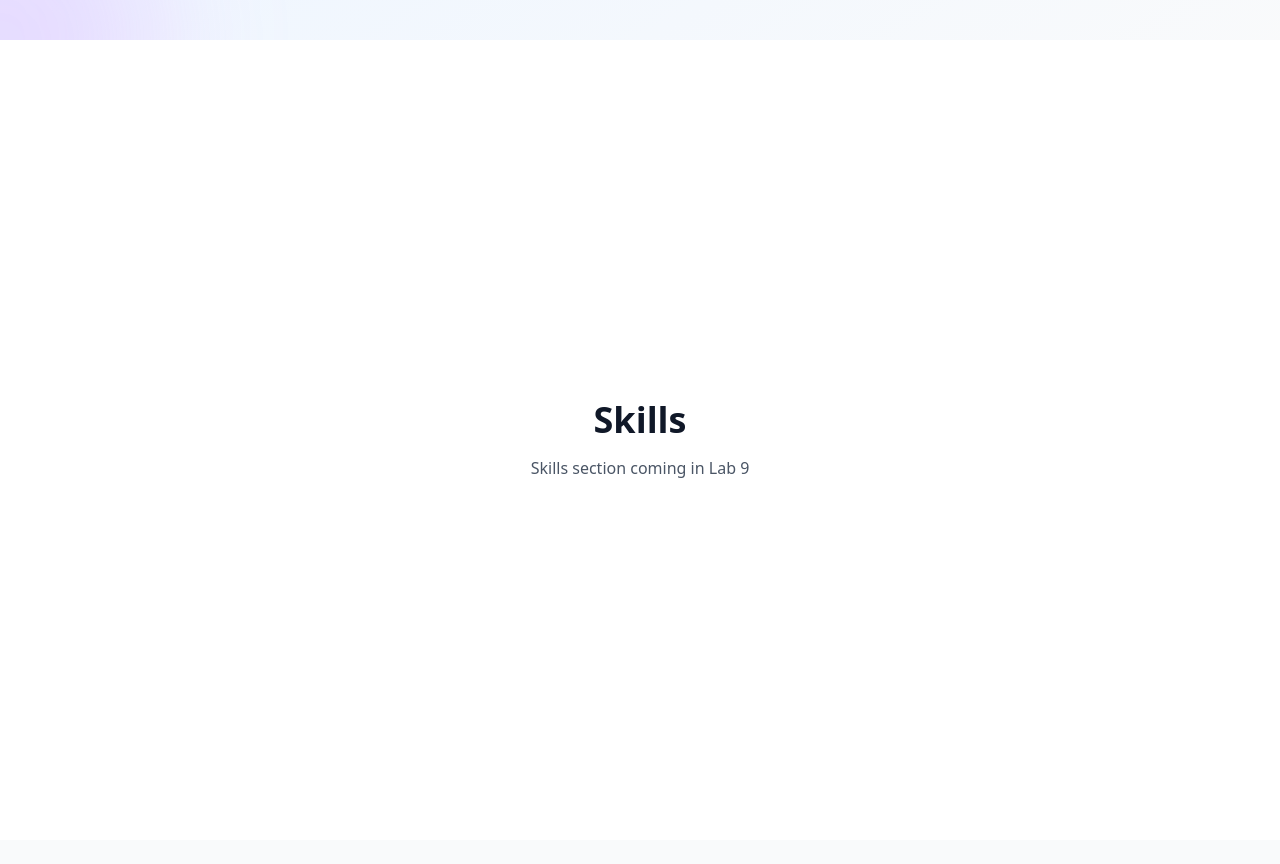
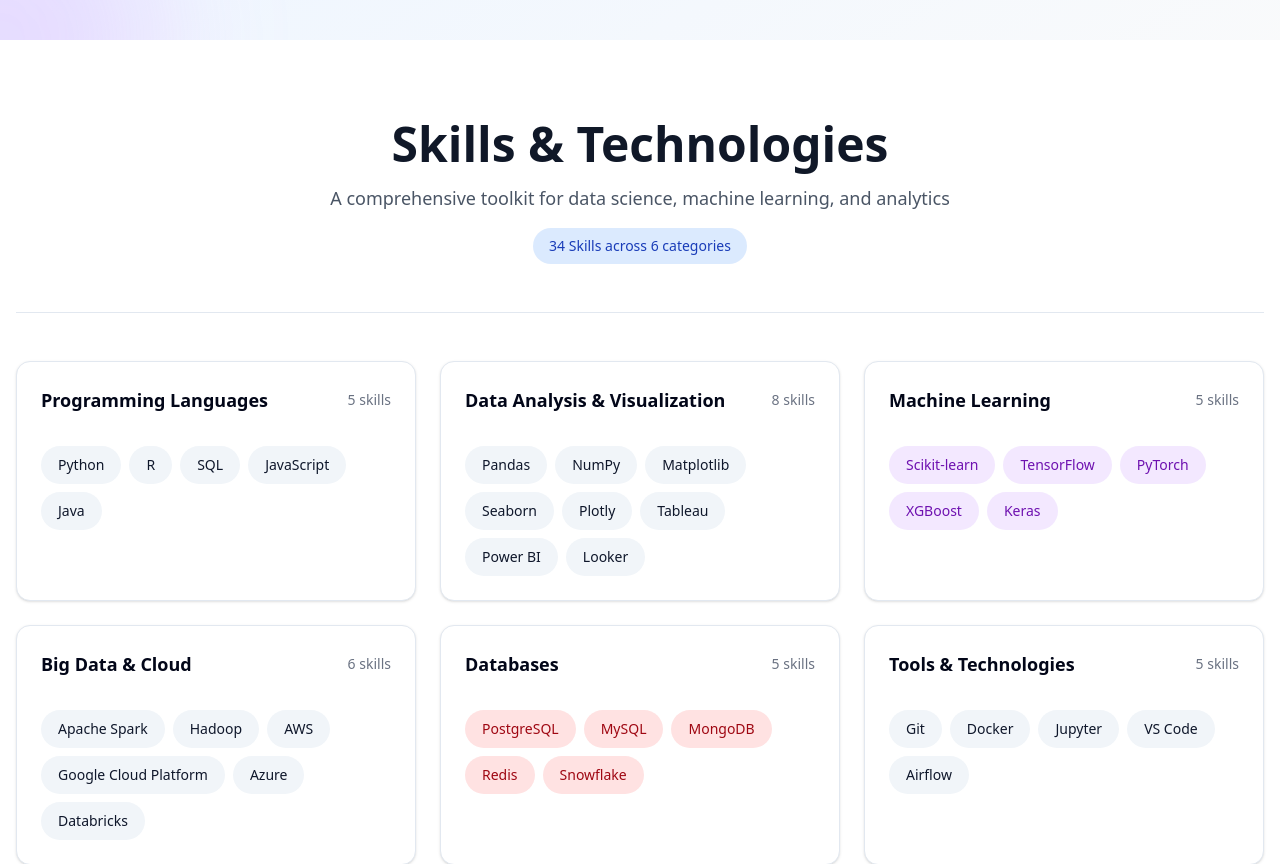
Before and after one commit to quantumudit/quantumudit-website, a Next.js app: page / in a window 1280 px wide. Shown: the part 760-1624 px from the top of the page. Built offline with nearby package versions, Linux system fonts and the light colour scheme.

Commit message:
feat(skills): add skills section with categorized badges

```diff
--- a/app/page.tsx
+++ b/app/page.tsx
@@ -1,5 +1,6 @@
 import Navigation from '@/components/layout/Navigation';
 import HeroSection from '@/components/sections/HeroSection';
+import SkillsSection from '@/components/sections/SkillsSection';
 
 export default function Home() {
   return (
@@ -7,20 +8,10 @@ export default function Home() {
       <Navigation />
 
       <main>
-        {/* Hero Section - replaces old home section */}
         <HeroSection />
 
-        {/* Skills Section Placeholder */}
-        <section id="skills" className="min-h-screen flex items-center justify-center bg-white dark:bg-gray-800">
-          <div className="container mx-auto px-4 text-center">
-            <h2 className="text-4xl font-bold text-gray-900 dark:text-white mb-4">
-              Skills
-            </h2>
-            <p className="text-gray-600 dark:text-gray-400">
-              Skills section coming in Lab 9
-            </p>
-          </div>
-        </section>
+        {/* Skills Section - replaces placeholder */}
+        <SkillsSection />
 
         {/* Projects Section Placeholder */}
         <section id="projects" className="min-h-screen flex items-center justify-center bg-gray-50 dark:bg-gray-900">
--- /dev/null
+++ b/components/portfolio/SkillBadge.tsx
@@ -0,0 +1,33 @@
+import { Badge } from '@/components/ui/badge';
+
+interface SkillBadgeProps {
+    skill: string;
+    category?: string;
+}
+
+export default function SkillBadge({ skill, category }: SkillBadgeProps) {
+    // Color mapping by category
+    const getCategoryColor = (cat?: string) => {
+        if (!cat) return 'default';
+
+        const colors: { [key: string]: string } = {
+            'programming': 'bg-blue-100 text-blue-800 dark:bg-blue-900 dark:text-blue-200',
+            'data-analysis': 'bg-green-100 text-green-800 dark:bg-green-900 dark:text-green-200',
+            'machine-learning': 'bg-purple-100 text-purple-800 dark:bg-purple-900 dark:text-purple-200',
+            'big-data': 'bg-orange-100 text-orange-800 dark:bg-orange-900 dark:text-orange-200',
+            'databases': 'bg-red-100 text-red-800 dark:bg-red-900 dark:text-red-200',
+            'tools': 'bg-gray-100 text-gray-800 dark:bg-gray-700 dark:text-gray-200',
+        };
+
+        return colors[cat.toLowerCase().replace(/\s+/g, '-')] || 'default';
+    };
+
+    return (
+        <Badge
+            variant="secondary"
+            className={`px-4 py-2 text-sm font-medium transition-all hover:scale-105 hover:shadow-md cursor-default ${getCategoryColor(category)}`}
+        >
+            {skill}
+        </Badge>
+    );
+}
--- /dev/null
+++ b/components/sections/SkillsSection.tsx
@@ -0,0 +1,74 @@
+import { Card, CardHeader, CardTitle, CardContent } from '@/components/ui/card';
+import { Separator } from '@/components/ui/separator';
+import SkillBadge from '@/components/portfolio/SkillBadge';
+import { getSkills, getSkillsCount } from '@/lib/data';
+
+export default function SkillsSection() {
+    const skills = getSkills();
+    const totalSkills = getSkillsCount();
+
+    return (
+        <section
+            id="skills"
+            className="py-20 bg-white dark:bg-gray-800"
+        >
+            <div className="container mx-auto px-4">
+
+                {/* Section Header */}
+                <div className="text-center mb-12">
+                    <h2 className="text-4xl md:text-5xl font-bold text-gray-900 dark:text-white mb-4">
+                        Skills & Technologies
+                    </h2>
+                    <p className="text-lg text-gray-600 dark:text-gray-400 max-w-2xl mx-auto">
+                        A comprehensive toolkit for data science, machine learning, and analytics
+                    </p>
+                    <div className="mt-4">
+                        <span className="inline-block px-4 py-2 bg-blue-100 dark:bg-blue-900/30 text-blue-800 dark:text-blue-300 rounded-full text-sm font-medium">
+                            {totalSkills} Skills across {skills.length} categories
+                        </span>
+                    </div>
+                </div>
+
+                <Separator className="mb-12" />
+
+                {/* Skills Grid */}
+                <div className="grid md:grid-cols-2 lg:grid-cols-3 gap-6">
+                    {skills.map((category, idx) => (
+                        <Card
+                            key={category.category}
+                            className="hover:shadow-lg transition-shadow duration-300"
+                        >
+                            <CardHeader>
+                                <CardTitle className="flex items-center justify-between">
+                                    <span className="text-lg">{category.category}</span>
+                                    <span className="text-sm font-normal text-gray-500 dark:text-gray-400">
+                                        {category.items.length} skills
+                                    </span>
+                                </CardTitle>
+                            </CardHeader>
+                            <CardContent>
+                                <div className="flex flex-wrap gap-2">
+                                    {category.items.map((skill) => (
+                                        <SkillBadge
+                                            key={skill}
+                                            skill={skill}
+                                            category={category.category}
+                                        />
+                                    ))}
+                                </div>
+                            </CardContent>
+                        </Card>
+                    ))}
+                </div>
+
+                {/* Optional: Skills Summary */}
+                <div className="mt-12 text-center">
+                    <p className="text-gray-600 dark:text-gray-400">
+                        Continuously learning and expanding my technical toolkit
+                    </p>
+                </div>
+
+            </div>
+        </section>
+    );
+}
```
